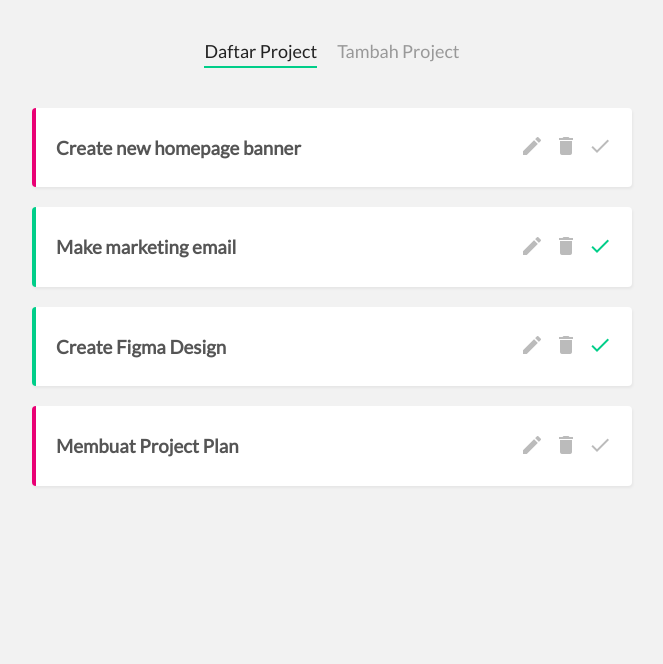
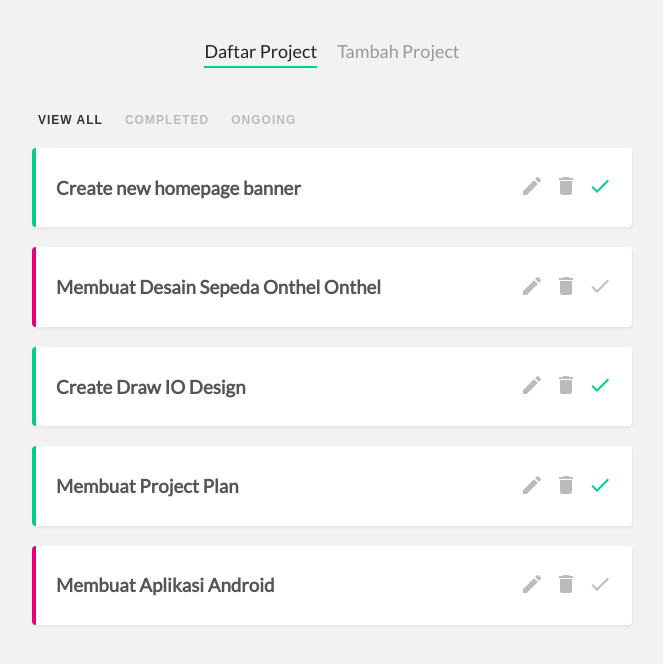
Before and after one commit to javascript-indonesias/ninja-project-planner, a Vue app: page /#/ in a window 1280 px wide. Shown: the top 664 px of the page, without its empty margins (308-971 px from the left). Built offline with nearby package versions, Linux system fonts and the light colour scheme; data requests are answered from the project's data file.

Commit message:
Update filter navigation dan pembagian daftar file

```diff
--- a/data/db.json
+++ b/data/db.json
@@ -4,25 +4,31 @@
       "id": 1,
       "title": "Create new homepage banner",
       "details": "Lorem ipsum",
+      "complete": true
+    },
+    {
+      "id": 2,
+      "title": "Membuat Desain Sepeda Onthel Onthel",
+      "details": "Pengembang aplikasi lokal yang simpel dan sederhana tapi berguna. Suka main dengan penguin, tapi ga suka sama jendela. Suka menulis yang berbentuk objek dengan fungsi , dan tidak suka dengan sphpagheti.",
       "complete": false
     },
     {
-      "id": 2,
-      "title": "Make marketing email",
-      "details": "Lorem ipsum",
-      "complete": true
-    },
-    {
       "id": 3,
-      "title": "Create Figma Design",
-      "details": "Lorem ipsum",
+      "title": "Create Draw IO Design",
+      "details": "Lorem ipsum Lorem ipsum Lorem ipsum Lorem ipsum Lorem ipsum",
       "complete": true
     },
     {
       "title": "Membuat Project Plan",
       "details": "Latihan membuat project plan dari Net Ninja Node JS",
+      "complete": true,
+      "id": 4
+    },
+    {
+      "title": "Membuat Aplikasi Android",
+      "details": "Detail membuat aplikasi Android",
       "complete": false,
-      "id": 4
+      "id": 5
     }
   ]
 }
--- /dev/null
+++ b/src/components/FilterNav.vue
@@ -0,0 +1,65 @@
+<template>
+    <nav class="filter-nav">
+        <button @click="updateFilterData('all')" :class="allClassObject">View All</button>
+        <button @click="updateFilterData('completed')" :class="completedClassObject">
+            Completed
+        </button>
+        <button @click="updateFilterData('ongoing')" :class="ongoingClassObject">Ongoing</button>
+    </nav>
+</template>
+
+<script>
+export default {
+    name: 'FilterNavComponent',
+    props: {
+        paramSortData: {
+            type: String,
+            default: 'all',
+        },
+    },
+    setup() {
+        return {};
+    },
+    methods: {
+        updateFilterData(paramFilter) {
+            this.$emit('filterChangeEvent', { paramfilter: paramFilter });
+        },
+    },
+    computed: {
+        allClassObject() {
+            return {
+                active: this.paramSortData === 'all',
+            };
+        },
+        completedClassObject() {
+            return {
+                active: this.paramSortData === 'completed',
+            };
+        },
+        ongoingClassObject() {
+            return {
+                active: this.paramSortData === 'ongoing',
+            };
+        },
+    },
+};
+</script>
+
+<style lang="scss">
+.filter-nav button {
+    background: none;
+    border: none;
+    color: #bbb;
+    outline: none;
+    font-size: 12px;
+    text-transform: uppercase;
+    margin-right: 10px;
+    letter-spacing: 1px;
+    font-weight: bold;
+    cursor: pointer;
+}
+
+.filter-nav button.active {
+    color: #333;
+}
+</style>
--- a/src/views/EditPlanner.vue
+++ b/src/views/EditPlanner.vue
@@ -44,7 +44,11 @@ export default {
     methods: {
         async getDataProject() {
             try {
-                const response = await fetch(this.urlRequest);
+                const response = await fetch(this.urlRequest, {
+                    headers: {
+                        'Content-Type': 'application/json;charset=utf-8',
+                    },
+                });
                 const result = await response.json();
                 console.log(result);
                 this.setDataEdit(result);
@@ -56,7 +60,33 @@ export default {
             this.stringTitle = result.title;
             this.stringDetails = result.details;
         },
-        sendDataSubmit() {},
+        async sendDataSubmit() {
+            try {
+                const response = await fetch(this.urlRequest, {
+                    method: 'PATCH',
+                    headers: {
+                        'Content-Type': 'application/json;charset=utf-8',
+                    },
+                    body: JSON.stringify({
+                        title: this.stringTitle,
+                        details: this.stringDetails,
+                    }),
+                });
+
+                if (response.status >= 200 || response.status <= 205) {
+                    const result = await response.json();
+                    console.log(result);
+                    this.navigateToListPlanner();
+                } else {
+                    throw new Error(`Gagal memperbarui data ${response.status}`);
+                }
+            } catch (err) {
+                console.warn(err);
+            }
+        },
+        navigateToListPlanner() {
+            this.$router.replace({ name: 'Homepage' });
+        },
     },
     mounted() {
         // Ambil project awalan
--- a/src/views/Homepage.vue
+++ b/src/views/Homepage.vue
@@ -1,7 +1,11 @@
 <template>
     <div class="home">
+        <filter-nav
+            @filterChangeEvent="handleFilterChange"
+            :paramSortData="paramSortData"
+        ></filter-nav>
         <div v-if="listPlanner.length > 0">
-            <div v-for="planner in listPlanner" :key="planner.id">
+            <div v-for="planner in filteredProjects" :key="planner.id">
                 <single-project
                     :project="planner"
                     @delete-event="handleDeleteEvent"
@@ -19,10 +23,13 @@ const SingleProjectComponent = defineAsyncComponent(() =>
     import('../components/SingleProject.vue'),
 );
 
+const FilterComponent = defineAsyncComponent(() => import('../components/FilterNav.vue'));
+
 export default {
     name: 'HomepageComponent',
     components: {
         'single-project': SingleProjectComponent,
+        'filter-nav': FilterComponent,
     },
     setup() {
         return {};
@@ -30,6 +37,7 @@ export default {
     data() {
         return {
             listPlanner: [],
+            paramSortData: 'all',
         };
     },
     methods: {
@@ -81,6 +89,26 @@ export default {
 
             plannerPatch.complete = !plannerPatch.complete;
         },
+        handleFilterChange(filterchangedata) {
+            this.paramSortData = filterchangedata.paramfilter;
+        },
+    },
+    computed: {
+        filteredProjects() {
+            if (this.paramSortData === 'completed') {
+                return this.listPlanner.filter((planner) => {
+                    return planner.complete === true;
+                });
+            }
+
+            if (this.paramSortData === 'ongoing') {
+                return this.listPlanner.filter((planner) => {
+                    return planner.complete === false;
+                });
+            }
+
+            return this.listPlanner;
+        },
     },
     mounted() {
         this.getDataStarterProjectPlanner();
```
Also changed, not shown: demo_app.png (added), 1 other file (tests, documents, lock files or other folders).
